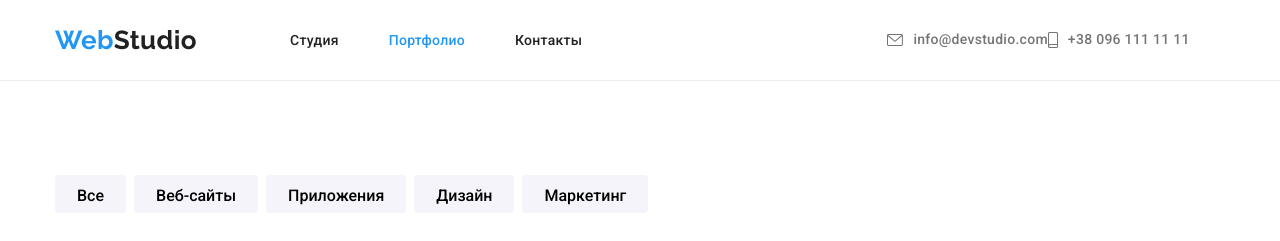
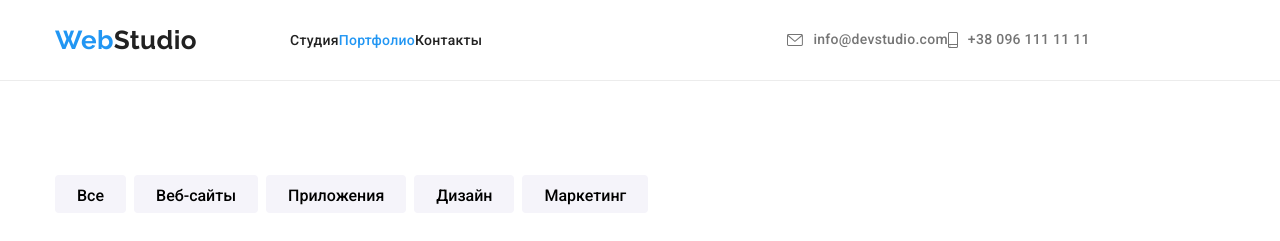
Before and after one commit to GeoBun/goit-markup-hw-07, a plain HTML site: page portfolio.html in a window 1280 px wide. Shown: the top 241 px of the page. Drawn offline with nearby package versions, Linux system fonts and the light colour scheme; files that its build step writes are made by us from their sources.

Commit message:
підправив чекбокс

```diff
--- a/sass/components/_heder.scss
+++ b/sass/components/_heder.scss
@@ -11,6 +11,7 @@
         &.item.link{
             display: block;
             position: relative;
+            padding: 32px 0;
         }
 
         &.address {
@@ -31,12 +32,9 @@
     align-items: center;
 }
 
-.site-nav .item + .item {
-    margin-left: 50px;
-}
-
 .menu{
     padding-bottom: 32px;
+    padding-top: 32px;
     font-weight: 500;
     font-size: 14px;
     line-height: 1.14;
--- a/sass/components/_modal-checkbox.scss
+++ b/sass/components/_modal-checkbox.scss
@@ -1,6 +1,6 @@
    /* checkbox  */
 
-   .form-checkbox-group{
+.form-checkbox-group{
     display: inline-block;
     align-items: center;
     font-size: 14px;
```
Also changed, not shown: index.html (+1 -1 lines).
